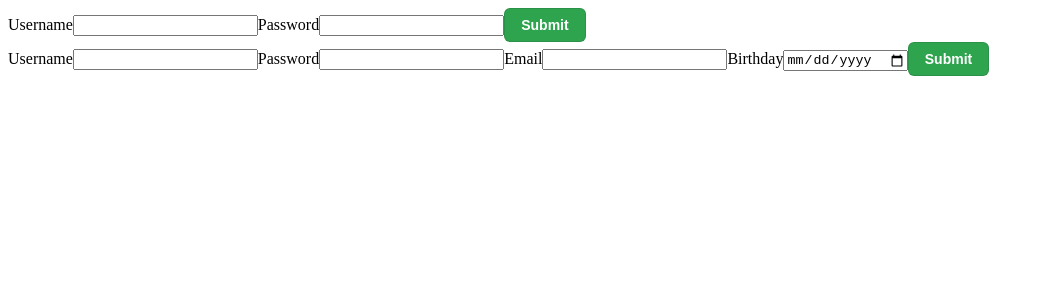
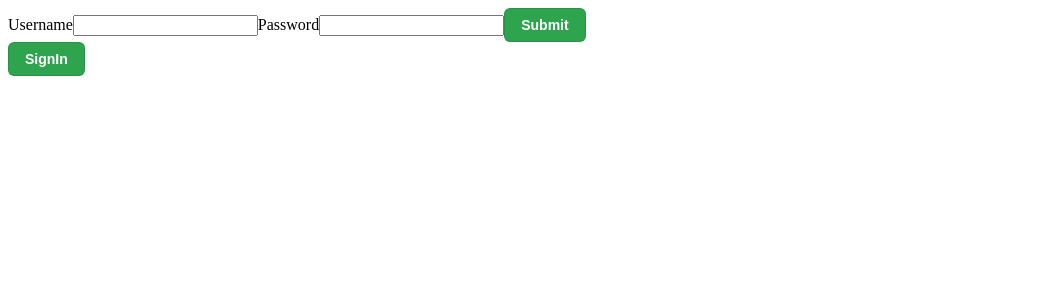
Before and after one commit to tompra/cinematix, a React (Vite) app: page / in a window 1280 px wide. Shown: the top 300 px of the page, without its empty margins (0-1044 px from the left). Built offline with nearby package versions, Linux system fonts and the light colour scheme.

Commit message:
Add state for button of signin and login

```diff
--- a/src/components/main-view/main-view.jsx
+++ b/src/components/main-view/main-view.jsx
@@ -11,6 +11,7 @@ export const MainView = () => {
     const [selectedMovie, setSelectedMovie] = useState(null);
     const [user, setUser] = useState(storedUser ? storedUser : null);
     const [token, setToken] = useState(storedToken ? storedToken : null);
+    const [isLoginView, setLoginView] = useState(true);
 
     useEffect(() => {
         if (!token) {
@@ -47,16 +48,26 @@ export const MainView = () => {
             .catch(err => console.error(err));
     }, [token]);
 
+    const toggleLoginView = () => {
+        setLoginView(!isLoginView);
+    };
+
     if (!user) {
         return (
             <div>
+                {isLoginView ? (
                     <LoginView
                         onLoggedIn={(user, token) => {
                             setUser(user);
                             setToken(token);
                         }}
                     />
+                ) : (
                     <SignIn />
+                )}
+                <button onClick={toggleLoginView}>
+                    {isLoginView ? 'SignIn' : 'Login'}
+                </button>
             </div>
         );
     }
```
Lines whose indentation alone changed are shown as unchanged.
